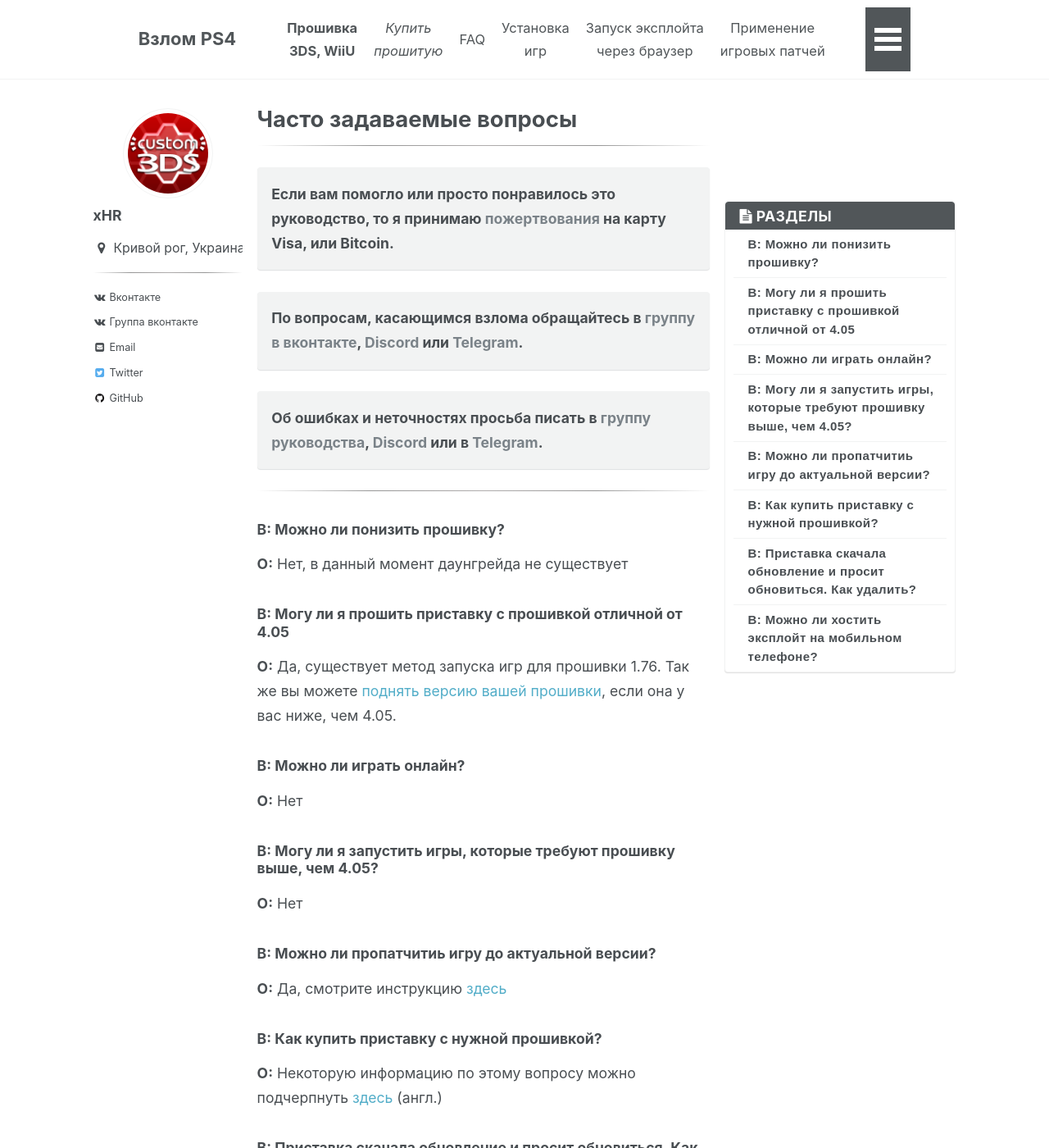
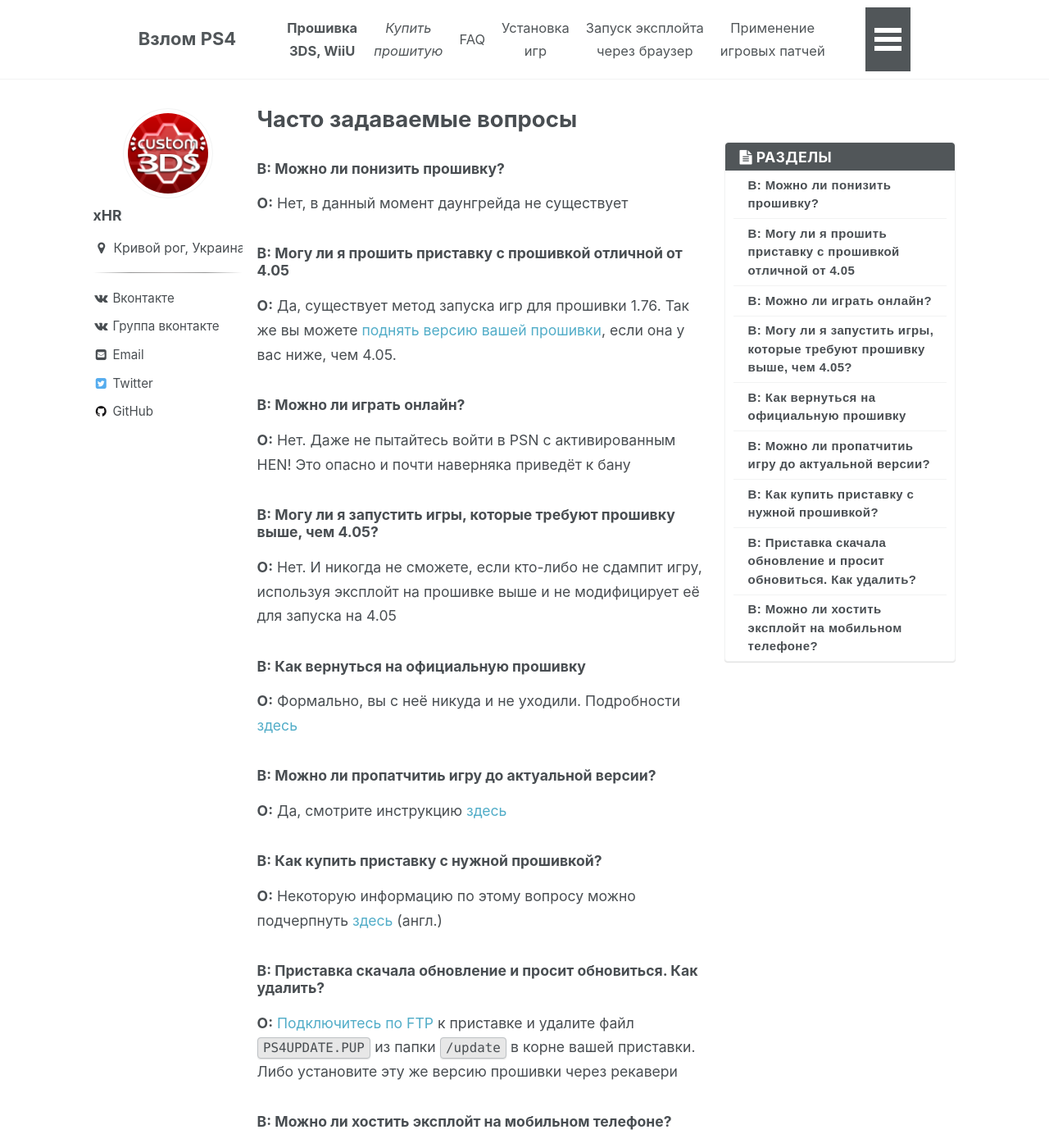
Before and after one commit to rashevskyv/ps4, a Jekyll site: the page built from _pages/faq.md, in a window 1280 px wide and 1400 px high. Shown: the whole window at 82% size. Built offline with Jekyll 4.4.1, drawn with Linux system fonts in a browser that asks for light colours; nearby versions of some CDN libraries.

Commit message:
common update

```diff
--- a/_data/navigation.yml
+++ b/_data/navigation.yml
@@ -14,6 +14,8 @@
     url: /game-patches
   - title: "Полезные<br>инструкции"
     url: /addons
+  - title: "Удаление<br>HEN"
+    url: /uninstall-hen
   - title: "Навигация<br>по сайту"
     url: /site-navigation
   - title: "Пожертвования"
@@ -23,8 +25,8 @@
 
 bottom:
   - title: Если вам помогло или просто понравилось это руководство, то я принимаю <a href="/donations" target="_blank">пожертвования</a> на карту Visa, или Bitcoin.
-  - title: По вопросам, касающимся взлома обращайтесь в <a href="https://vk.com/3ds_cfw" target="_blank">группу в вконтакте</a>, <a href="https://discord.gg/h2s4aP7" target="_blank">Discord</a> или <a href="https://t.me/homebrew_group" target="_blank">Telegram</a>.
-  - title: Об ошибках и неточностях просьба писать в <a href="https://vk.com/3ds_cfw" target="_blank">группу руководства</a>, <a href="https://discord.gg/VKYYWmY" target="_blank">Discord</a> или в <a href="https://t.me/rashevskyv" target="_blank">Telegram</a>.
+  - title: По вопросам, касающимся взлома обращайтесь в <a href="https://vk.com/3ds_cfw" target="_blank">группу в вконтакте</a>, <a href="https://discord.gg/h2s4aP7" target="_blank">Discord</a> или <a href="https://t.me/homebrew_group" target="_blank">Telegram</a><br>Об ошибках и неточностях просьба писать в <a href="https://vk.com/3ds_cfw" target="_blank">группу руководства</a>, <a href="https://discord.gg/VKYYWmY" target="_blank">Discord</a> или в <a href="https://t.me/rashevskyv" target="_blank">Telegram</a>.
+  - title: Для использования <a href="https://en.wikipedia.org/wiki/Magnet_URI_scheme" target="_blank">magnet</a>-ссылок в этом руководстве необходим torrent-клиент, например <a href="http://dev.deluge-torrent.org/wiki/Download" target="_blank">Deluge</a><br>Для работы с файлами формата <code class="highlighter-rouge">.7z</code>, <code class="highlighter-rouge">.zip</code>, <code class="highlighter-rouge">.rar</code> используйте архиватор, например <a href="http://www.7-zip.org/" target="_blank">7-Zip</a> или <a href="https://theunarchiver.com/" target="_blank">The Unarchiver</a>
 
 addons:
   - title: "FAQ"
--- a/_layouts/single.html
+++ b/_layouts/single.html
@@ -32,20 +32,6 @@
         </header>
       {% endunless %}
 
-        <hr>
-
-        {% assign split_path = page.path | split: "/" %}
-
-        {% for link in site.data.navigation.bottom %}
-          {% if link.url contains 'http' %}
-            {% assign domain = '' %}
-          {% else %}
-            {% assign domain = site.url | append: site.baseurl %}
-          {% endif %}
-          <div class ="notice"><b>{{ link.title }}</b></div>
-        {% endfor %}
-
-        <hr>
 
         {{ content }}
 
--- a/_pages/faq.md
+++ b/_pages/faq.md
@@ -13,10 +13,13 @@
 **О:** Да, существует метод запуска игр для прошивки 1.76. Так же вы можете [поднять версию вашей прошивки](usb-update){:target="_blank"}, если она у вас ниже, чем 4.05.
 
 ### **В:** Можно ли играть онлайн?
-**О:** Нет
+**О:** Нет. Даже не пытайтесь войти в PSN с активированным HEN! Это опасно и почти наверняка приведёт к бану
 
 ### **В:** Могу ли я запустить игры, которые требуют прошивку выше, чем 4.05?
-**О:** Нет
+**О:** Нет. И никогда не сможете, если кто-либо не сдампит игру, используя эксплойт на прошивке выше и не модифицирует её для запуска на 4.05
+
+### **В:** Как вернуться на официальную прошивку
+**О:** Формально, вы с неё никуда и не уходили. Подробности [здесь](uninstall-hen){:target="_blank"}
 
 ### **В:** Можно ли пропатчитиь игру до актуальной версии?
 **О:** Да, смотрите инструкцию [здесь](update-game){:target="_blank"}
--- a/_sass/minimal-mistakes/_sidebar.scss
+++ b/_sass/minimal-mistakes/_sidebar.scss
@@ -75,7 +75,7 @@
 
   @include breakpoint($large) {
     position: sticky;
-    top: 380px;
+    top: 5px;
     right: 0;
     width: $right-sidebar-width-narrow;
     margin-right: -1 * $right-sidebar-width-narrow;
--- a/_sass/minimal-mistakes/skins/_default.scss
+++ b/_sass/minimal-mistakes/skins/_default.scss
@@ -308,17 +308,42 @@
 }
 
 
-// Сайдбар
+// Сайдбар (может нужно добавлять в sidebar.scss)
 .sidebar {
-  a {
-    color: $text-color;
-	font-size: .8em !important; // Размер шрифта авторских ссылок
+	 a {
+		display: block;
+		margin-bottom: 5px;
+		padding-right: 5px;
+		padding-top: 2px;
+		padding-bottom: 2px;
+		color: $text-color;
+		font-size: 0.96em !important;
+		text-decoration: none;
 
-	&:hover {
-        color: $gray;
+		&:hover {
+		  opacity: 0.5;
+		}
+
+	}
+}
+
+
+.sidebar__right {
+    &.sticky {
+      overflow-y: auto;
+      /* calculate height of nav list */
     }
-  }
 }
+
+// .sidebar__right {
+  // @include breakpoint($large) { Эту часть нужно добавить в sidebar.scss"
+	//float: right;
+	//position: sticky;
+    //top: -20px !important;
+  // }
+// }
+
+
 
 .page__content {
 
@@ -338,24 +363,18 @@
     background-image: linear-gradient(to right, #fff, #969696, #b0adad, #969696, #fff) !important;
 	}
 
-// .sidebar__right {
-  // @include breakpoint($large) { Эту часть нужно добавить в sidebar.scss"
-	// float: right;
-  // }
-// }
 
 // toc
 .toc {
 	font-family: Arial, Helvetica, sans-serif;
 	text-transform: none !important;
 	letter-spacing: 0.4px !important;
-	max-height: 58vh !important;
+	max-height: 75vh !important;
 	min-height: auto !important;
-	min-width: 275px !important;
+	min-width: auto !important;
+	max-width: auto !important;
+    font-size: $type-size-5;
 	overflow-y: auto !important;
-    position: absolute;
-    top: -372px;
-    font-size: $type-size-5;
 
 	.nav__title {
 	  text-transform: uppercase;
```
Also changed, not shown: _pages/home.md (+1 -1 lines), _pages/uninstall-hen.md (added, +7 -0 lines).
